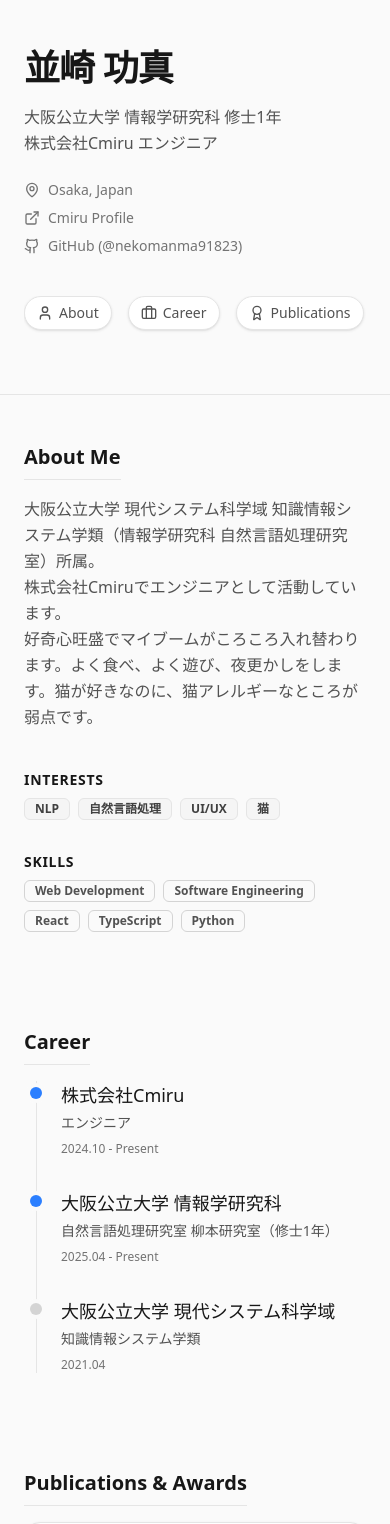
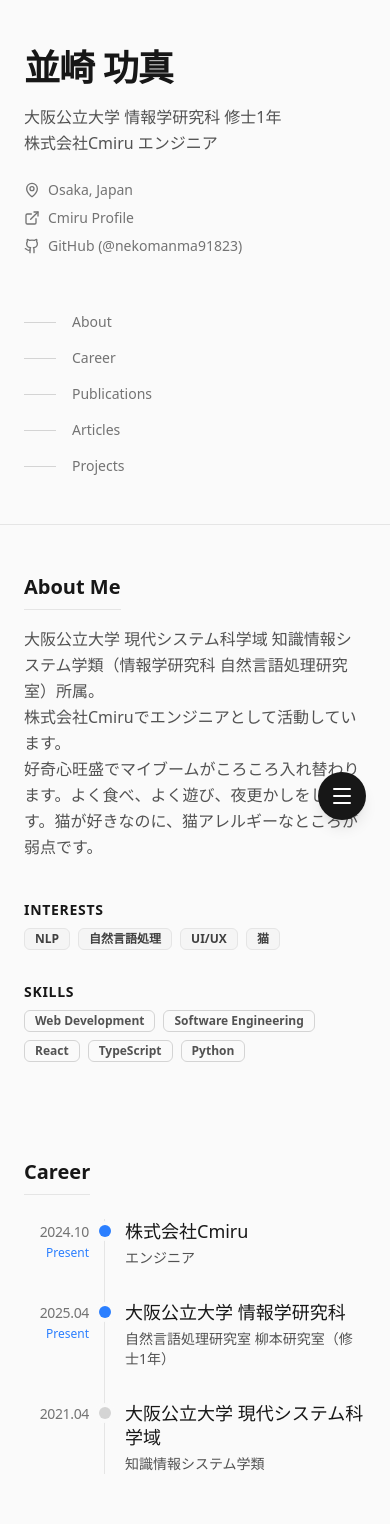
Before and after one commit to nekomanma91823/nekomanma91823.github.io, a Next.js app: page / in a window 390 px wide. Shown: the top 1524 px of the page. Built offline with nearby package versions, Linux system fonts and the light colour scheme.

Commit message:
carrer UI update

```diff
--- a/app/page.tsx
+++ b/app/page.tsx
@@ -1,7 +1,8 @@
 "use client";
 
-import { motion } from "framer-motion";
-import { Github, BookOpen, MapPin, ExternalLink, Newspaper, Award, User, Briefcase, Code } from "lucide-react";
+import { useState, useEffect } from "react";
+import { motion, AnimatePresence } from "framer-motion";
+import { Github, BookOpen, MapPin, ExternalLink, Newspaper, Award, User, Briefcase, Code, Menu, X } from "lucide-react";
 import { Badge } from "@/components/ui/badge";
 import { Card, CardContent, CardDescription, CardHeader, CardTitle, CardFooter } from "@/components/ui/card";
 import { careerData } from "@/data/career";
@@ -17,6 +18,17 @@ const navLinks = [
 ];
 
 export default function Home() {
+  const [isMobileMenuOpen, setIsMobileMenuOpen] = useState(false);
+
+  // メニューが開いているときは背面のスクロールを無効化
+  useEffect(() => {
+    if (isMobileMenuOpen) {
+      document.body.style.overflow = 'hidden';
+    } else {
+      document.body.style.overflow = 'unset';
+    }
+  }, [isMobileMenuOpen]);
+
   return (
     <div className="min-h-screen bg-zinc-50 text-foreground font-sans selection:bg-blue-100 selection:text-blue-900">
       <div className="max-w-6xl mx-auto grid grid-cols-1 lg:grid-cols-[320px_1fr]">
@@ -53,7 +65,7 @@ export default function Home() {
             </div>
 
             {/* ナビゲーション */}
-            <nav className="mt-8 hidden lg:flex flex-col gap-4">
+            <nav className="mt-8 flex flex-col gap-4">
               {navLinks.map((link) => (
                 <a
                   key={link.name}
@@ -61,20 +73,6 @@ export default function Home() {
                   className="group flex items-center text-sm font-medium text-neutral-500 hover:text-neutral-900 transition-colors w-fit"
                 >
                   <span className="w-8 h-px bg-neutral-300 mr-4 group-hover:w-12 group-hover:bg-neutral-900 transition-all duration-300"></span>
-                  {link.name}
-                </a>
-              ))}
-            </nav>
-
-            {/* SP用ナビゲーション (横並びスクロール) */}
-            <nav className="mt-4 flex lg:hidden overflow-x-auto pb-4 gap-4 snap-x hide-scrollbar text-sm font-medium text-neutral-600">
-              {navLinks.map((link) => (
-                <a
-                  key={link.name}
-                  href={link.href}
-                  className="whitespace-nowrap flex items-center gap-1.5 snap-start hover:text-blue-600 transition-colors bg-white px-3 py-1.5 rounded-full border border-neutral-200 shadow-sm"
-                >
-                  <link.icon className="w-4 h-4" />
                   {link.name}
                 </a>
               ))}
@@ -129,18 +127,28 @@ export default function Home() {
             transition={{ duration: 0.5 }}
             className="space-y-6 scroll-mt-24"
           >
-            <h2 className="text-xl font-bold text-neutral-900 mb-4 border-b border-neutral-200 pb-2 inline-block">
+            <h2 className="text-xl font-bold text-neutral-900 mb-6 border-b border-neutral-200 pb-2 inline-block">
               Career
             </h2>
-            <div className="space-y-8 border-l border-neutral-200 ml-3 pl-6 relative">
+            <div className="space-y-8 border-l border-neutral-200 ml-20 sm:ml-28">
               {careerData.map((item) => (
-                <div key={item.id} className="relative">
-                  <div className={`absolute w-3 h-3 rounded-full -left-[31px] top-1.5 ring-4 ring-zinc-50 ${item.current ? "bg-blue-500" : "bg-neutral-300"}`} />
-                  <h3 className="text-lg font-medium text-neutral-900">{item.title}</h3>
+                <div key={item.id} className="relative pl-5 sm:pl-8">
+                  {/* ================= 年月表記 (左側) ================= */}
+                  <div className="absolute top-0 right-full pr-4 sm:pr-6 w-24 sm:w-28 text-right">
+                    <span className="text-sm font-mono text-neutral-500 tracking-tight">
+                      {item.year}.{item.month.toString().padStart(2, '0')}
+                    </span>
+                    {item.current && (
+                      <span className="block text-xs font-medium text-blue-500 font-mono mt-0.5">Present</span>
+                    )}
+                  </div>
+
+                  {/* ================= タイムラインの点 (中央) ================= */}
+                  <div className={`absolute w-3 h-3 rounded-full -left-[6px] top-1.5 ring-4 ring-zinc-50 ${item.current ? "bg-blue-500" : "bg-neutral-300"}`} />
+
+                  {/* ================= コンテンツ (右側) ================= */}
+                  <h3 className="text-lg font-medium text-neutral-900 leading-snug">{item.title}</h3>
                   {item.role && <p className="text-sm text-neutral-600 mt-1">{item.role}</p>}
-                  <div className="text-xs text-neutral-500 mt-2 font-mono">
-                    {item.year}.{item.month.toString().padStart(2, '0')} {item.current && ' - Present'}
-                  </div>
                 </div>
               ))}
             </div>
@@ -281,6 +289,61 @@ export default function Home() {
 
         </main>
       </div>
+
+      {/* ================= モバイル向け フローティング・ハンバーガーメニュー ================= */}
+      <button
+        onClick={() => setIsMobileMenuOpen(true)}
+        className="lg:hidden fixed bottom-6 right-6 z-40 p-3 bg-neutral-900 text-white rounded-full shadow-lg hover:bg-neutral-800 transition-colors focus:outline-none focus:ring-2 focus:ring-offset-2 focus:ring-neutral-900"
+        aria-label="メニューを開く"
+      >
+        <Menu className="w-6 h-6" />
+      </button>
+
+      {/* メニューオーバーレイ */}
+      <AnimatePresence>
+        {isMobileMenuOpen && (
+          <>
+            <motion.div
+              initial={{ opacity: 0 }}
+              animate={{ opacity: 1 }}
+              exit={{ opacity: 0 }}
+              className="lg:hidden fixed inset-0 z-50 bg-white/95 backdrop-blur-sm"
+            >
+              <div className="flex flex-col h-full p-6">
+                <div className="flex justify-end">
+                  <button
+                    onClick={() => setIsMobileMenuOpen(false)}
+                    className="p-2 text-neutral-500 hover:text-neutral-900 transition-colors focus:outline-none bg-neutral-100 rounded-full"
+                    aria-label="メニューを閉じる"
+                  >
+                    <X className="w-6 h-6" />
+                  </button>
+                </div>
+
+                <nav className="flex flex-col items-center justify-center flex-1 gap-8">
+                  {navLinks.map((link) => (
+                    <a
+                      key={link.name}
+                      href={link.href}
+                      onClick={(e) => {
+                        setIsMobileMenuOpen(false);
+                      }}
+                      className="group flex flex-col items-center text-xl font-bold text-neutral-600 hover:text-neutral-900 transition-colors"
+                    >
+                      <div className="flex items-center gap-3">
+                        <link.icon className="w-6 h-6" />
+                        {link.name}
+                      </div>
+                      <span className="h-0.5 w-0 bg-neutral-900 group-hover:w-full transition-all duration-300 mt-2"></span>
+                    </a>
+                  ))}
+                </nav>
+              </div>
+            </motion.div>
+          </>
+        )}
+      </AnimatePresence>
+
     </div>
   );
 }
--- a/data/publications.ts
+++ b/data/publications.ts
@@ -52,6 +52,7 @@ export const publicationsData: PublicationItem[] = [
     id: "omu-biz-2024",
     type: "award",
     year: 2024,
+    link: "https://www.omu.ac.jp/las/jinzai/info/report/entry-66407.html",
     title: "大阪公立大学ビジネスコンテスト2024 irori賞",
   },
   {
```
